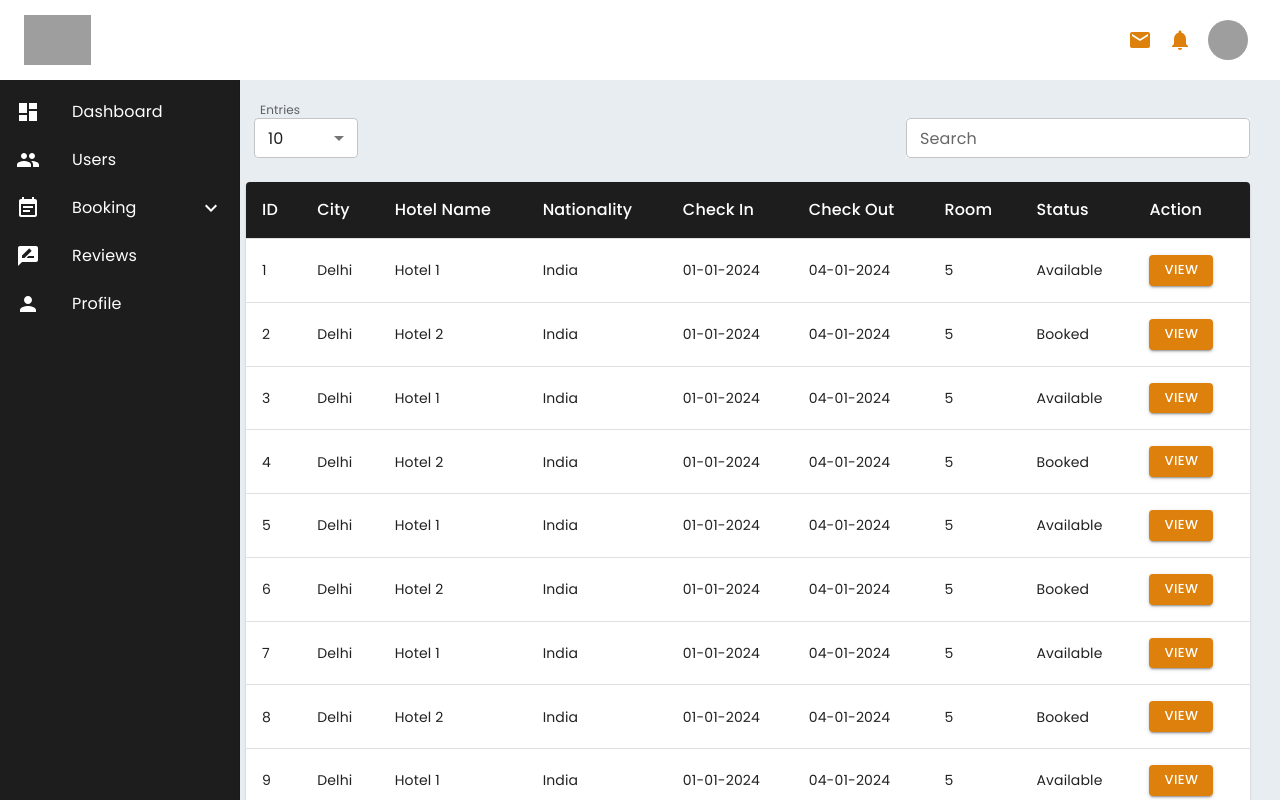
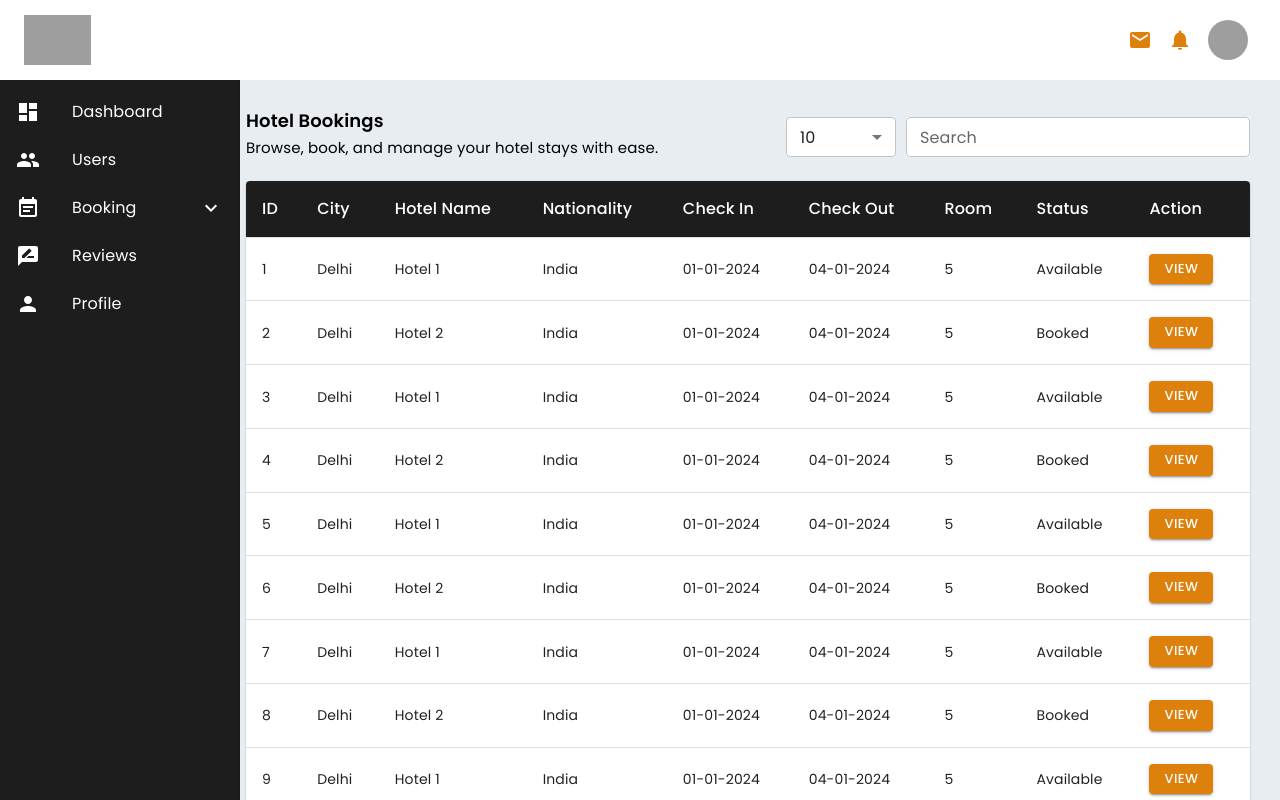
Before and after one commit to devops-89/admin-page1, a React (Vite) app: page /dashboard/hotels in a window 1280 px wide. Shown: the top 800 px of the page. Built offline with nearby package versions, Linux system fonts and the light colour scheme; sample sign-in values are in the browser's storage; grey boxes are pictures that could not be loaded.

Commit message:
table_heading_para

```diff
--- a/src/components/AppLayout.jsx
+++ b/src/components/AppLayout.jsx
@@ -22,12 +22,12 @@ const AppLayout = () => {
 
       <Grid container spacing={2} sx={{ marginTop: "80px", backgroundColor:'var(--outlet-color)'}}>
 
-        <Grid item size={{xs:12,sm:3,md:2}}>
+        <Grid item size={{xs:12,sm:0, md:0, lg:2}}>
           <Sidebar open={sidebarOpen} onClose={toggleSidebar} />
         </Grid>
 
 
-        <Grid item size={{xs:12,sm:9,md:10}} sx={{ padding:{xs:"10px",sm:"20px",md:"30px"}}}>
+        <Grid item size={{xs:12, sm:12, md:12, lg:10}} sx={{ padding:{xs:"10px",sm:"20px",md:"30px"}}}>
           <Outlet />
         </Grid>
       </Grid>
--- a/src/components/GenericTable.jsx
+++ b/src/components/GenericTable.jsx
@@ -10,26 +10,26 @@ import {
   Button,
   TextField,
   MenuItem,
-
   FormControl,
   InputLabel,
   Pagination,
   Box,
   Avatar,
   colors,
+  Typography,
 } from "@mui/material";
-import Select from '@mui/material/Select';
+import Select from "@mui/material/Select";
 
-const DataTable = ({ data, columns, onActionClick }) => {
+const DataTable = ({ data, columns, onActionClick, table_heading }) => {
+
+
   const [searchTerm, setSearchTerm] = useState("");
   const [entriesPerPage, setEntriesPerPage] = useState(10);
   const [currentPage, setCurrentPage] = useState(1);
 
   const filteredData = data.filter((item) =>
     columns.some((column) =>
-      String(item[column.key])
-        .toLowerCase()
-        .includes(searchTerm.toLowerCase())
+      String(item[column.key]).toLowerCase().includes(searchTerm.toLowerCase())
     )
   );
 
@@ -44,17 +44,53 @@ const DataTable = ({ data, columns, onActionClick }) => {
       <Box
         sx={{
           display: "flex",
-          justifyContent: "space-between",
+          justifyContent: { xs: "center", sm: "center", md: "space-between" },
           alignItems: "center",
+          flexWrap: "wrap",
           marginBottom: 2,
         }}
       >
+        <Box>
+          <Typography
+            variant="h4"
+            sx={{
+              fontSize: "18px",
+              fontWeight: "600",
+              marginBottom: "5px",
+              textAlign: { xs: "center", sm: "center", md: "start" },
+              '@media (min-width: 831px) and (max-width: 900px)': {
+            textAlign: 'start',
+          },
+            }}
+          >
+            {table_heading.heading}
+          </Typography>
+          <Typography
+            variant="body1"
+            sx={{
+              fontSize: "15px",
+              fontWeight: "400",
+              marginBottom: "5px",
+              textAlign: { xs: "center", sm: "center", md: "start" },
+              '@media (min-width: 831px) and (max-width: 900px)': {
+            textAlign: 'start',
+          },
+            }}
+          >
+            {table_heading.para}
+          </Typography>
+        </Box>
+
+        <Box sx={{display:'flex'}}>
           <FormControl size="small" sx={{ minWidth: 120 }}>
-          <InputLabel id="entries-per-page-label">Entries</InputLabel>
+            {/* <InputLabel id="entries-per-page-label">Entries</InputLabel> */}
             <Select
               labelId="entries-per-page-label"
               value={entriesPerPage}
-            sx={{margin:'8px', backgroundColor:'var(--white-color)'}}
+              sx={{
+                backgroundColor: "var(--white-color)",
+                marginRight: "10px",
+              }}
               onChange={(e) => setEntriesPerPage(parseInt(e.target.value, 10))}
             >
               {[5, 10, 20, 50].map((count) => (
@@ -71,29 +107,42 @@ const DataTable = ({ data, columns, onActionClick }) => {
             variant="outlined"
             value={searchTerm}
             onChange={(e) => setSearchTerm(e.target.value)}
-          sx={{backgroundColor:'var(--white-color)' }}
+            sx={{ backgroundColor: "var(--white-color)" }}
           />
+        </Box>
       </Box>
 
       <TableContainer component={Paper}>
         <Table>
-          <TableHead sx={{backgroundColor:'var(--sidebar-color)'}}>
+          <TableHead sx={{ backgroundColor: "var(--sidebar-color)" }}>
             <TableRow>
               {columns.map((column) => (
-                <TableCell sx={{fontSize:'16px', fontWeight:'500', color:'var(--white-color)'}} key={column.key}>{column.label}</TableCell>
+                <TableCell
+                  sx={{
+                    fontSize: "16px",
+                    fontWeight: "500",
+                    color: "var(--white-color)",
+                  }}
+                  key={column.key}
+                >
+                  {column.label}
+                </TableCell>
               ))}
-              <TableCell sx={{fontSize:'16px', fontWeight:'500', color:'var(--white-color)'}}>Action</TableCell>
+              <TableCell
+                sx={{
+                  fontSize: "16px",
+                  fontWeight: "500",
+                  color: "var(--white-color)",
+                }}
+              >
+                Action
+              </TableCell>
             </TableRow>
           </TableHead>
           <TableBody>
-
             {/* {console.log(displayedData)}  */}
 
-
-            {
-
-            displayedData.length!=0 ? (
-
+            {displayedData.length != 0 ? (
               displayedData.map((item) => (
                 <TableRow
                   key={item.id}
@@ -104,24 +153,34 @@ const DataTable = ({ data, columns, onActionClick }) => {
                   }}
                 >
                   {columns.map((column) => (
-                  <TableCell key={column.key}>{[column.key]=='profileImage'?<Avatar alt={item.firstName} src={item[column.key]} /> : item[column.key]}</TableCell>
+                    <TableCell key={column.key}>
+                      {[column.key] == "profileImage" ? (
+                        <Avatar alt={item.firstName} src={item[column.key]} />
+                      ) : (
+                        item[column.key]
+                      )}
+                    </TableCell>
                   ))}
                   <TableCell>
                     <Button
                       variant="contained"
                       size="small"
                       onClick={() => onActionClick(item.id)}
-                    sx={{backgroundColor:"var(--orange-color)", marginRight: "5px"}}
+                      sx={{
+                        backgroundColor: "var(--orange-color)",
+                        marginRight: "5px",
+                      }}
                     >
                       View
                     </Button>
                   </TableCell>
                 </TableRow>
-
-
-
-            ))): <TableRow><TableCell sx={{fontSize:'16px'}}>No Data Found</TableCell></TableRow>}
-
+              ))
+            ) : (
+              <TableRow>
+                <TableCell sx={{ fontSize: "16px" }}>No Data Found</TableCell>
+              </TableRow>
+            )}
           </TableBody>
         </Table>
       </TableContainer>
@@ -131,7 +190,17 @@ const DataTable = ({ data, columns, onActionClick }) => {
           count={totalPages}
           page={currentPage}
           onChange={(_, page) => setCurrentPage(page)}
-          sx={{'& .MuiButtonBase-root':{backgroundColor:"var(--orange-color)", color:'var(--white-color)'}, '& .Mui-selected':{color:'var(--black-color)', backgroundColor:"var(--table-head-color)"}, '& :hover':{color:'var(--black-color)'}}}
+          sx={{
+            "& .MuiButtonBase-root": {
+              backgroundColor: "var(--orange-color)",
+              color: "var(--white-color)",
+            },
+            "& .Mui-selected": {
+              color: "var(--black-color)",
+              backgroundColor: "var(--table-head-color)",
+            },
+            "& :hover": { color: "var(--black-color)" },
+          }}
         />
       </Box>
     </Box>
--- a/src/components/Navbar.jsx
+++ b/src/components/Navbar.jsx
@@ -28,7 +28,7 @@ const Navbar = ({
 }) => {
 
   const theme=useTheme();
-  const isMobile=useMediaQuery(theme.breakpoints.down("sm"));
+  const isMobile=useMediaQuery(theme.breakpoints.down("lg"));
   const [menuOpen,setMenuOpen]=useState(false);
 
   const handleMenuToggle=()=>{
--- a/src/components/Sidebar.jsx
+++ b/src/components/Sidebar.jsx
@@ -23,7 +23,7 @@ import { useNavigate } from "react-router-dom";
 const Sidebar = ({ open, onClose }) => {
   const navigate = useNavigate();
   const theme = useTheme();
-  const isMobile = useMediaQuery(theme.breakpoints.down("sm"));
+  const isMobile = useMediaQuery(theme.breakpoints.down("lg"));
 
   const [openBooking, setOpenBooking] = useState(false);
 
--- a/src/index.css
+++ b/src/index.css
@@ -21,6 +21,7 @@
 }
 
 
+
 #login_bg{
 
     background: url('./assets/login_bg.svg');
--- a/src/pages/CabsList.jsx
+++ b/src/pages/CabsList.jsx
@@ -174,11 +174,16 @@ const CabsList = () => {
     { key: "status", label: "Status" },
   ];
 
+  const table_heading = {
+    heading : 'Cab Services',
+    para : 'Book and manage your cab rides for a seamless travel experience.'
+  }
+
   const handleView = (id) => {
     console.log("View cab Detail:", id);
   };
 
-  return <GenericTable data={data.cab_page} columns={columns} onActionClick={handleView} />;
+  return <GenericTable data={data.cab_page} columns={columns} onActionClick={handleView} table_heading={table_heading} />;
 };
 
 export default CabsList;
--- a/src/pages/FlightsList.jsx
+++ b/src/pages/FlightsList.jsx
@@ -177,7 +177,13 @@ const FlightsList = () => {
     console.log("View flight Detail:", id);
   };
 
-  return <GenericTable data={data.flight_page} columns={columns} onActionClick={handleView} />;
+  const table_heading = {
+    heading : 'Flight Reservations',
+    para : 'Explore, book, and track your flights conveniently.'
+  }
+
+
+  return <GenericTable data={data.flight_page} columns={columns} onActionClick={handleView} table_heading={table_heading} />;
 };
 
 export default FlightsList;
--- a/src/pages/HotelsList.jsx
+++ b/src/pages/HotelsList.jsx
@@ -172,7 +172,13 @@ const HotelsList = () => {
     console.log("View hotel Detail:", id);
   };
 
-  return <GenericTable data={data.hotel_page} columns={columns} onActionClick={handleView} />;
+  const table_heading = {
+    heading : 'Hotel Bookings',
+    para : 'Browse, book, and manage your hotel stays with ease.'
+  }
+
+
+  return <GenericTable data={data.hotel_page} columns={columns} onActionClick={handleView} table_heading={table_heading} />;
 };
 
 export default HotelsList;
--- a/src/pages/UsersList.jsx
+++ b/src/pages/UsersList.jsx
@@ -187,6 +187,11 @@ const UsersList = () => {
     { key: "status", label: "Status" },
   ];
 
+  const table_heading = {
+    heading : 'User Details',
+    para : 'Manage your personal details, bookings, and preferences.'
+  }
+
   const handleView = (id) => {
     console.log("View user details:", id);
   };
@@ -196,6 +201,7 @@ const UsersList = () => {
       data={data.users_page}
       columns={columns}
       onActionClick={handleView}
+      table_heading={table_heading}
     />
   );
 };
```
Lines whose indentation alone changed are shown as unchanged.
